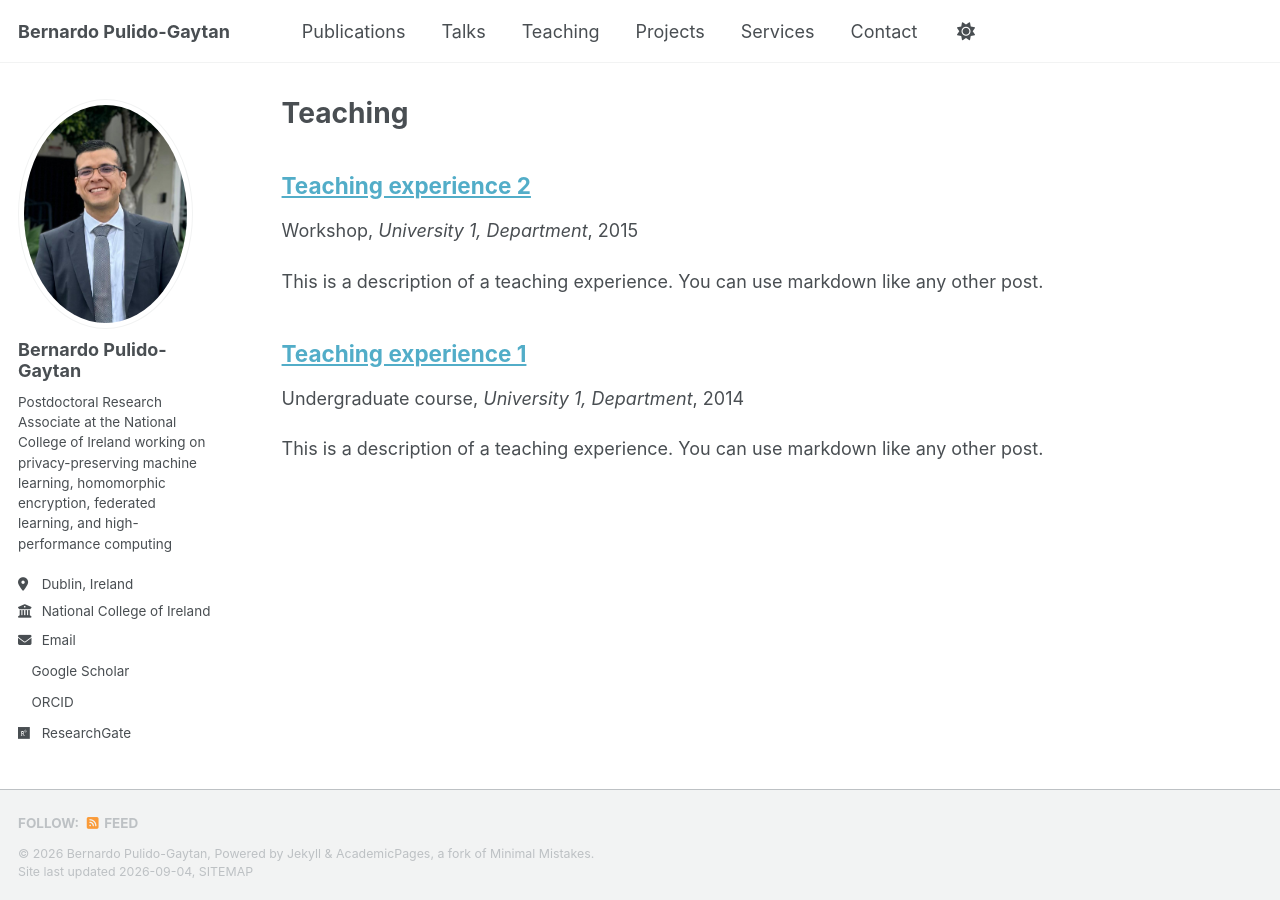
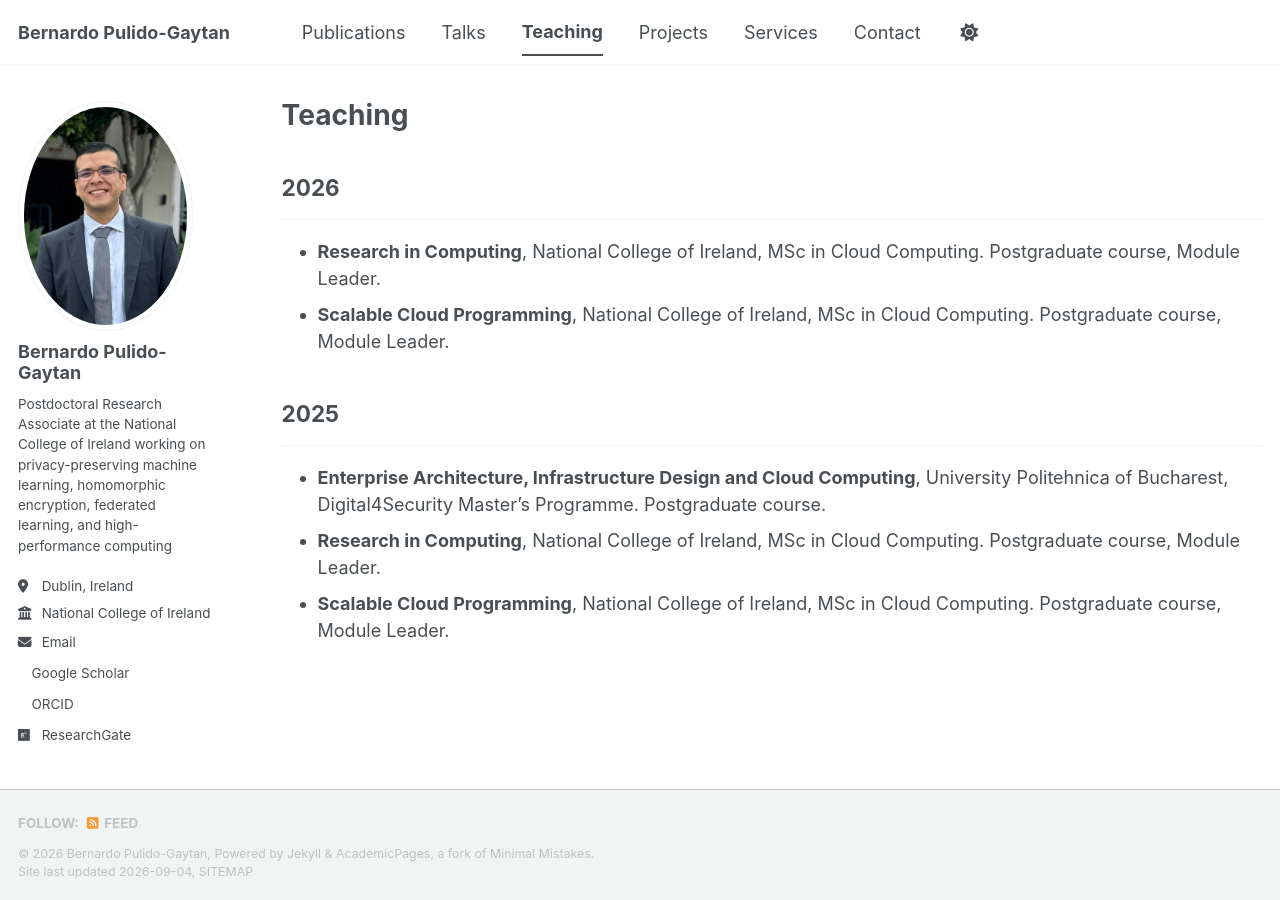
Before and after one commit to BernardoPulido/bernardopulido.github.io, a Jekyll site: the page built from _pages/teaching.html, in a window 1280 px wide. Built offline with Jekyll 4.4.1, drawn with Linux system fonts in a browser that asks for light colours; a style sheet for code colours, icons or effects is not loaded.

Commit message:
teaching update

```diff
--- a/_data/navigation.yml
+++ b/_data/navigation.yml
@@ -15,7 +15,7 @@ main:
     url: /talkss/
 
   - title: "Teaching"
-    url: /teachingg/
+    url: /teaching/
 
   - title: "Projects"
     url: /projectss/
--- a/_pages/teaching.html
+++ b/_pages/teaching.html
@@ -5,8 +5,26 @@ permalink: /teaching/
 author_profile: true
 ---
 
-{% include base_path %}
 
-{% for post in site.teaching reversed %}
-  {% include archive-single.html %}
-{% endfor %}
+
+<h2>2026</h2><hr />
+
+<ul style="list-style-type: disc; padding-left: 2em;">
+
+<li><strong>Research in Computing</strong>, National College of Ireland, MSc in Cloud Computing. Postgraduate course, Module Leader.</li>
+
+<li><strong>Scalable Cloud Programming</strong>, National College of Ireland, MSc in Cloud Computing. Postgraduate course, Module Leader.</li>
+
+</ul>
+
+<h2>2025</h2><hr />
+
+<ul style="list-style-type: disc; padding-left: 2em;">
+
+<li><strong>Enterprise Architecture, Infrastructure Design and Cloud Computing</strong>, University Politehnica of Bucharest, Digital4Security Master’s Programme. Postgraduate course.</li>
+
+<li><strong>Research in Computing</strong>, National College of Ireland, MSc in Cloud Computing. Postgraduate course, Module Leader.</li>
+
+<li><strong>Scalable Cloud Programming</strong>, National College of Ireland, MSc in Cloud Computing. Postgraduate course, Module Leader.</li>
+
+</ul>
```
Also changed, not shown: _pages/publications.html (+6 -5 lines).
